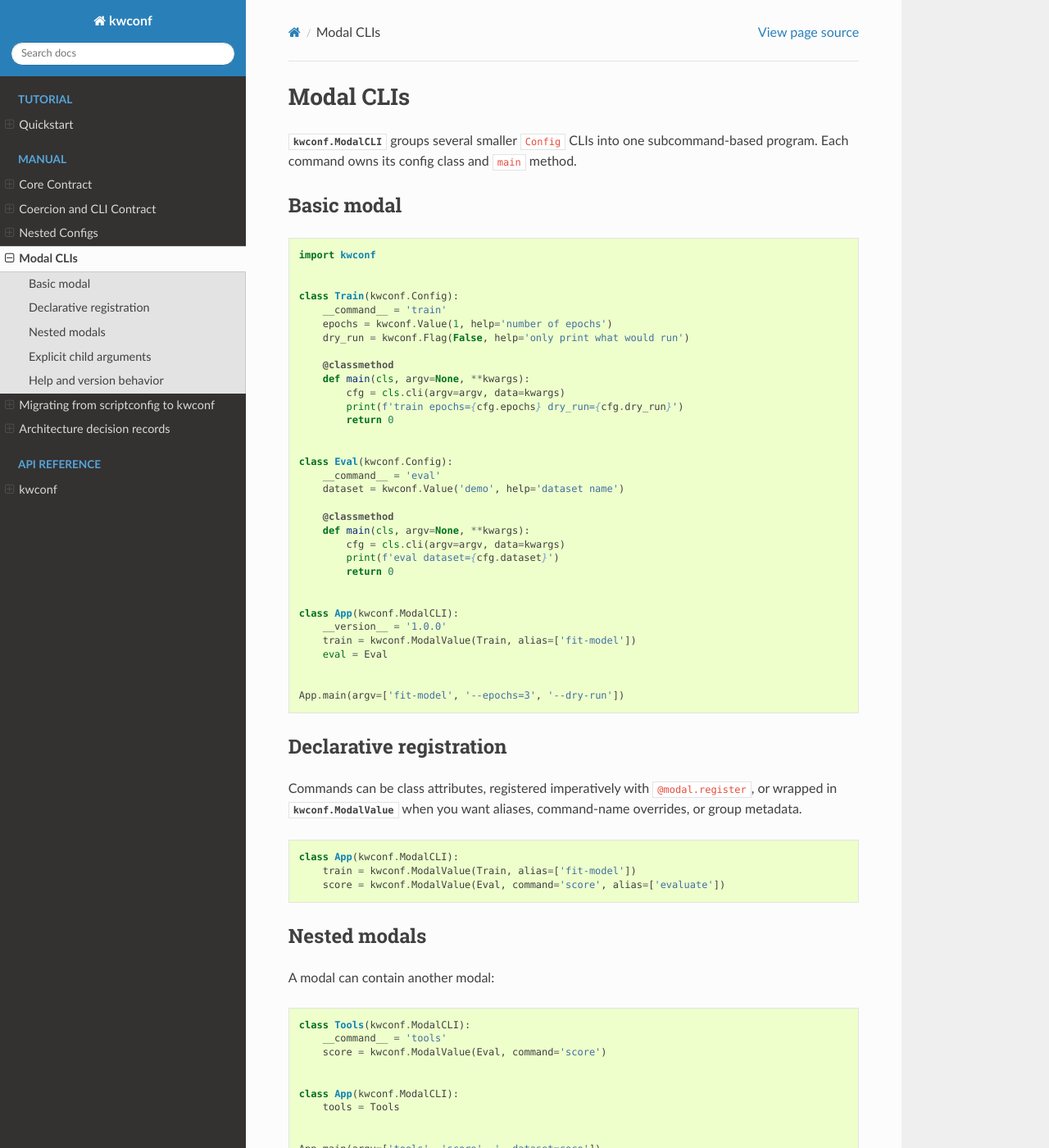
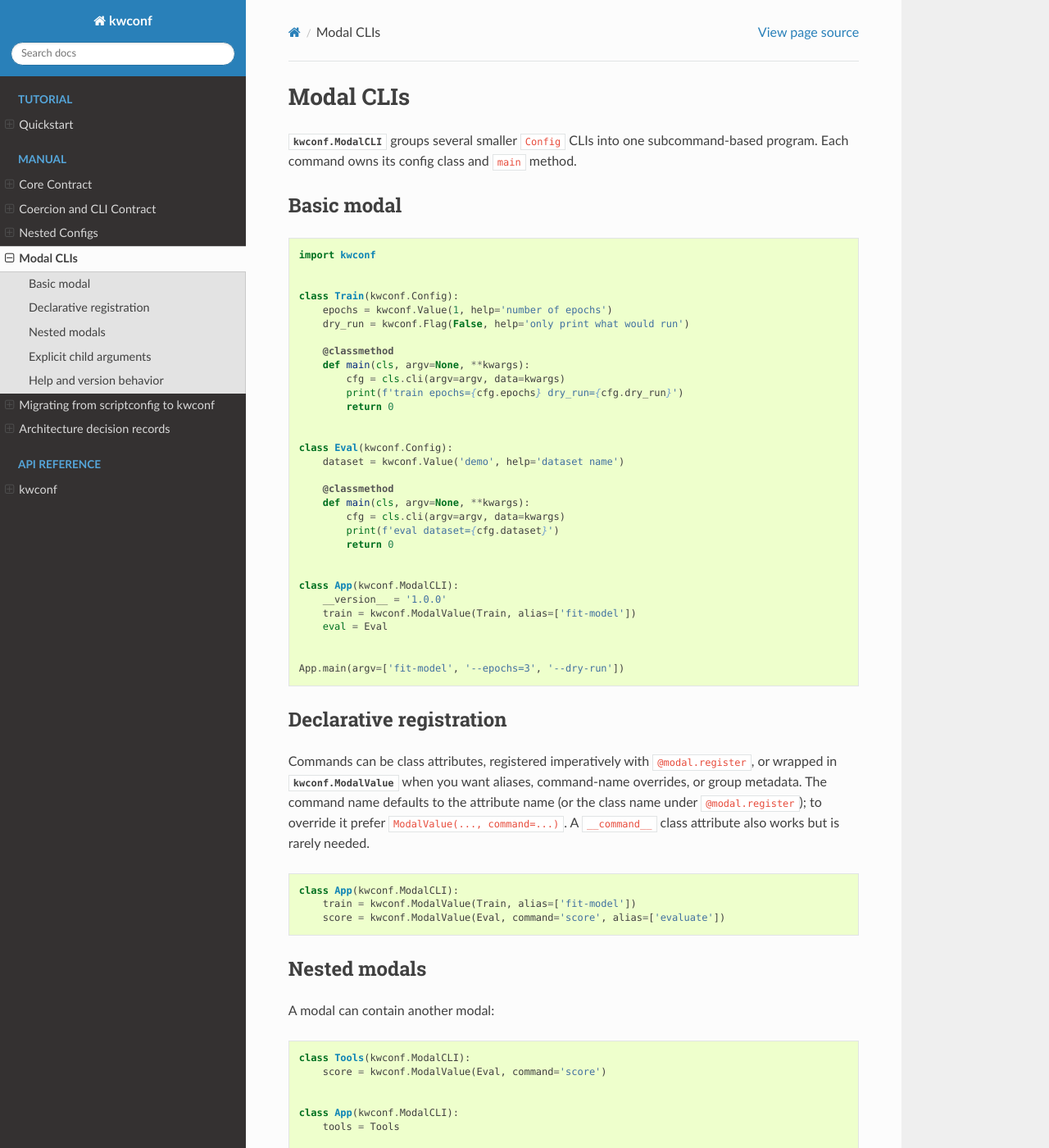
Before and after one commit to Erotemic/kwconf, a Sphinx documentation site: the page built from docs/source/manual/modal_cli.rst, in a window 1280 px wide and 1400 px high. Shown: the whole window at 82% size. Built offline with Sphinx 7.4.7 and the Read the Docs theme 3.1.0, drawn with Linux system fonts in a browser that asks for light colours.

Commit message:
Stop over-advertising __command__ in docs and examples
The command name already comes from the attribute name (or class name under
@register), so the __command__ usages in the module docstring, manual,
quickstart, and example 08 were redundant. Remove them and note that
__command__ is a rarely-needed override.

Co-Authored-By: Claude Opus 4.8 (1M context) <noreply@anthropic.com>

```diff
--- a/docs/source/manual/modal_cli.rst
+++ b/docs/source/manual/modal_cli.rst
@@ -14,7 +14,6 @@ Basic modal
 
 
     class Train(kwconf.Config):
-        __command__ = 'train'
         epochs = kwconf.Value(1, help='number of epochs')
         dry_run = kwconf.Flag(False, help='only print what would run')
 
@@ -26,7 +25,6 @@ Basic modal
 
 
     class Eval(kwconf.Config):
-        __command__ = 'eval'
         dataset = kwconf.Value('demo', help='dataset name')
 
         @classmethod
@@ -49,7 +47,10 @@ Declarative registration
 
 Commands can be class attributes, registered imperatively with
 ``@modal.register``, or wrapped in :class:`kwconf.ModalValue` when you want
-aliases, command-name overrides, or group metadata.
+aliases, command-name overrides, or group metadata. The command name defaults to
+the attribute name (or the class name under ``@modal.register``); to override it
+prefer ``ModalValue(..., command=...)``. A ``__command__`` class attribute also
+works but is rarely needed.
 
 .. code-block:: python
 
@@ -65,7 +66,6 @@ A modal can contain another modal:
 .. code-block:: python
 
     class Tools(kwconf.ModalCLI):
-        __command__ = 'tools'
         score = kwconf.ModalValue(Eval, command='score')
 
 
--- a/docs/source/tutorial/quickstart.rst
+++ b/docs/source/tutorial/quickstart.rst
@@ -111,15 +111,13 @@ Subcommands
 .. code-block:: python
 
     class Foo(kwconf.Config):
-        __command__ = 'foo'
-
         @classmethod
         def main(cls, argv=None, **kwargs):
             print(cls.cli(argv=argv, data=kwargs))
 
 
     class App(kwconf.ModalCLI):
-        foo = Foo
+        foo = Foo  # the attribute name is the command name
 
 
     App.main(argv=['foo'])
```
Also changed, not shown: 2 other files.
